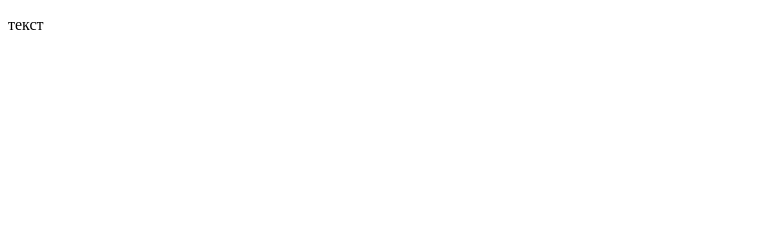
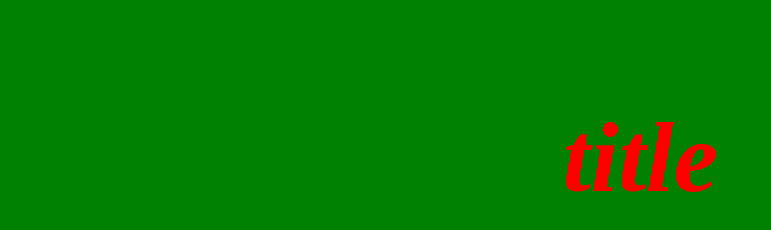
Before and after one commit to shinshigrisha/test-repository, a plain HTML site: page index.html in a window 1280 px wide. Shown: the whole page, without its empty margins (0-771 px from the left). Drawn offline with Linux system fonts and the light colour scheme.

Commit message:
add style

```diff
--- a/index.html
+++ b/index.html
@@ -5,11 +5,13 @@
     <meta charset="UTF-8">
     <meta http-equiv="X-UA-Compatible" content="IE=edge">
     <meta name="viewport" content="width=device-width, initial-scale=1.0">
+    <link rel="stylesheet" href="style.css">
     <title>документ</title>
 </head>
+<h1>title</h1>
 
 <body>
-    <p class="text">текст</p>
+
 </body>
 
 </html>
--- /dev/null
+++ b/style.css
@@ -0,0 +1,11 @@
+h1 {
+    margin-top: 100px;
+    text-align: center;
+    font-style: italic;
+    font-size: 100px;
+    color: red;
+}
+
+body {
+    background-color: green;
+}
```
